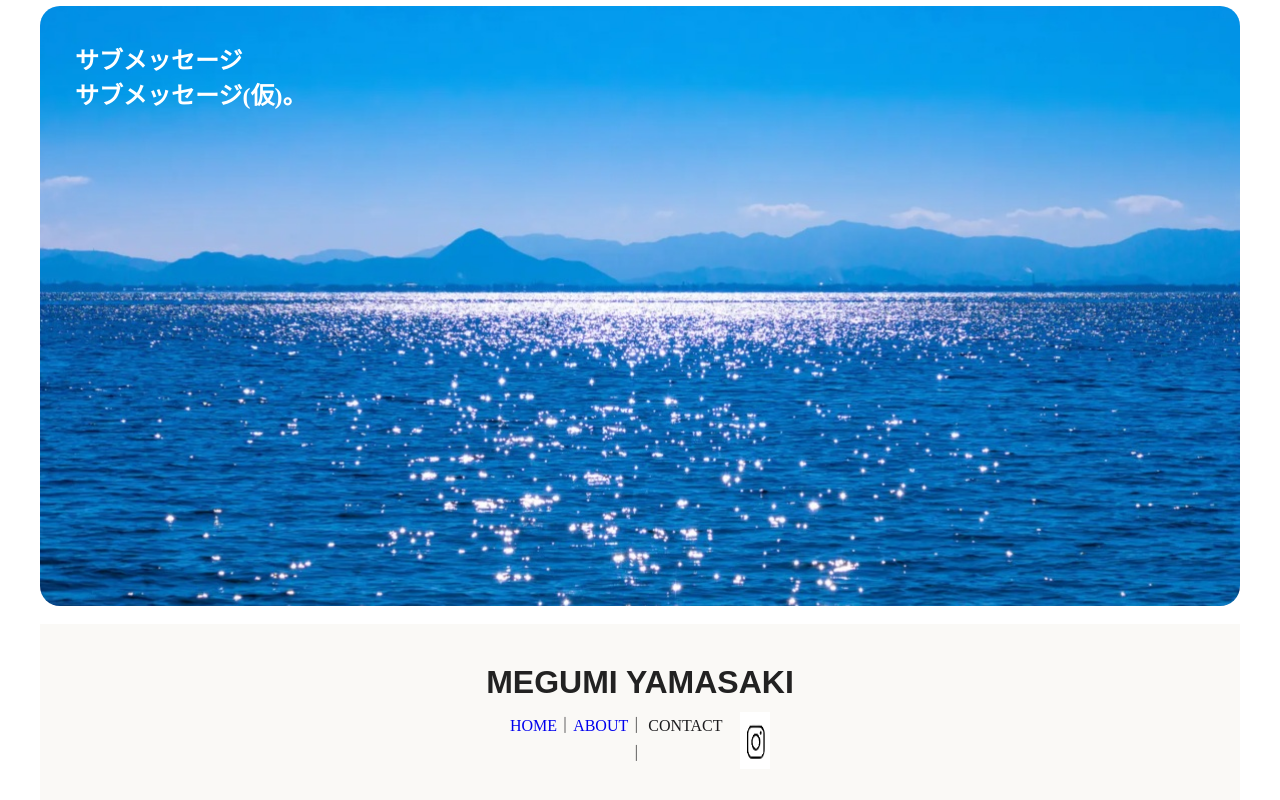
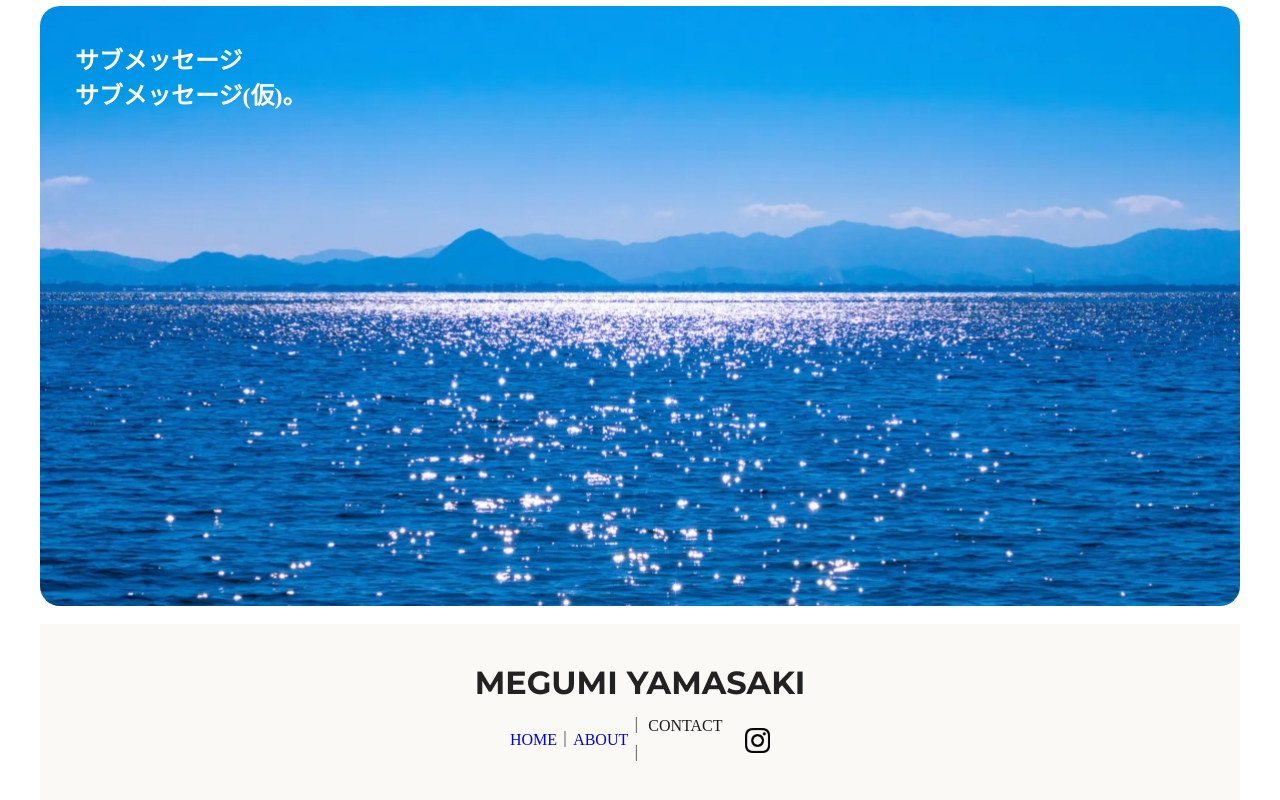
Before and after one commit to megu3design/megu3design.github.io, a plain HTML site: page index.html in a window 1280 px wide. Shown: the part 1856-2656 px from the top of the page. Drawn offline with Linux system fonts and the light colour scheme.

Commit message:
Add files via upload

```diff
--- a/index.html
+++ b/index.html
@@ -4,7 +4,7 @@
 		<meta charset="UTF-8">
 		<link rel="stylesheet" href="style.css">
 		<link rel="stylesheet" href="text.css">
-		<link href="https://fonts.googleapis.com/css2?family=Jost:wght@700&display=swap" rel="stylesheet">
+		<link href="https://fonts.googleapis.com/css2?family=Montserrat:wght@400;500;600;700&display=swap" rel="stylesheet">
 	</head>
 	<body>
 		<div class="box1" style="position:relative;" id="home">
@@ -109,14 +109,14 @@
 						MEGUMI YAMASAKI
 					</div>
 
-					<div style="margin:0 auto; width:260px; display:flex; aline-items:center;">
+					<div style="margin:0 auto; width:260px; display:flex; align-items:center;">
 						<a href="#home">HOME</a>
 						｜
 						<a href="#work">ABOUT</a>
 						｜
 						CONTACT
 						｜
-						<img src="insta.png" width="30px">
+						<img src="Instagram_Glyph_Black.png" width="25px" style="margin-left:5px;">
 					</div>
 
 				</div>
```
Also changed, not shown: Instagram_Glyph_Black.png (added).
